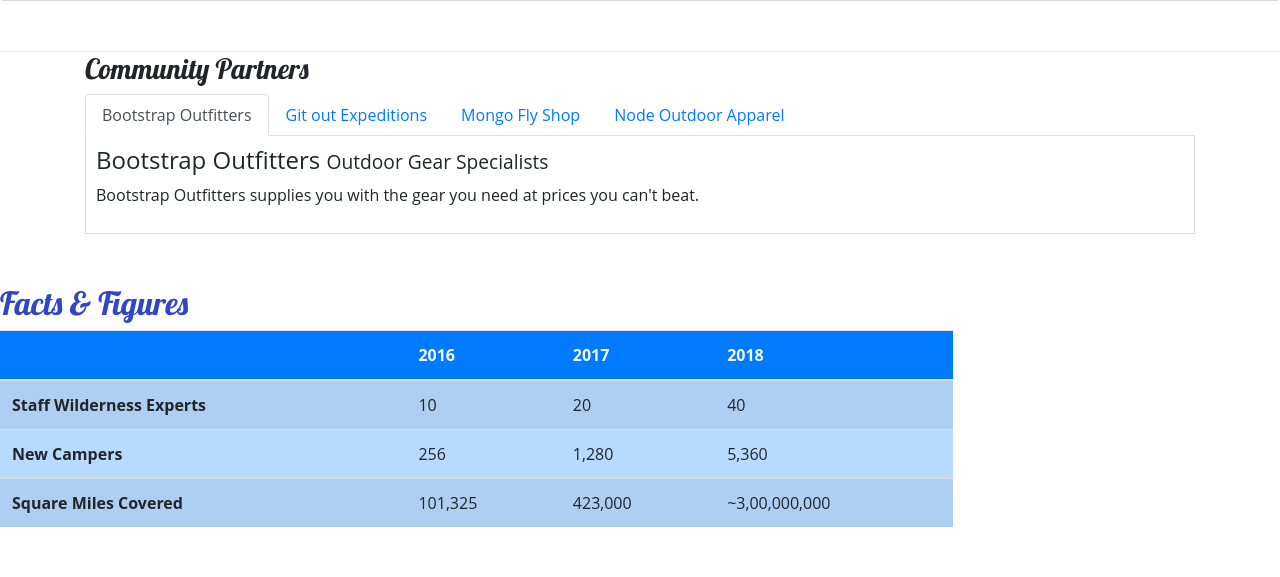
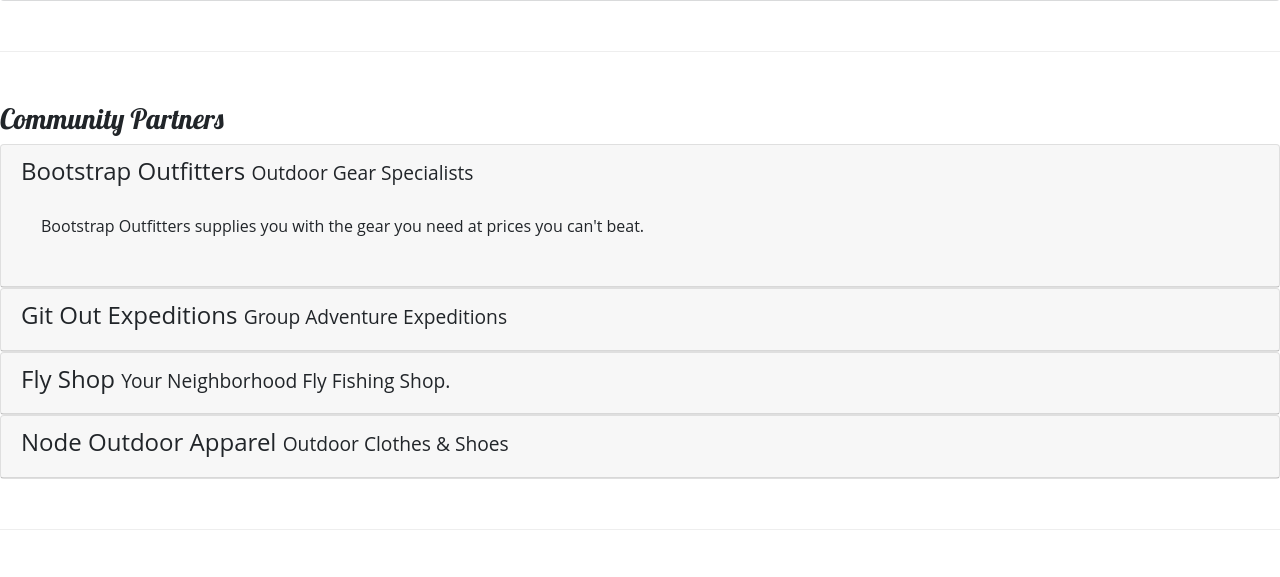
Before and after one commit to syd333/NucampProject, a website: page abcopy.html in a window 1280 px wide. Shown: the part 815-1392 px from the top of the page. Drawn offline with nearby package versions, Linux system fonts and the light colour scheme; a web font is replaced by a local one.

Commit message:
Accordion

```diff
--- a/abcopy.html
+++ b/abcopy.html
@@ -88,37 +88,73 @@
         </div>
 
 
-    <div class="container container-fluid">
-        <div class="row">
+        <div class="row row-content">
             <div class="col">
                 <h3>Community Partners</h3>
-                <ul class="nav nav-tabs">
-                    <li class="nav-item"><a class="nav-link active" href="#bootstrap" role="tab" data-toggle="tab"> Bootstrap Outfitters</a></li>
-                    <li class="nav-item"><a class="nav-link" href="#git" role="tab" data-toggle="tab">Git out Expeditions</a></li>
-                    <li class="nav-item"><a class="nav-link" href="#mongo" role="tab" data-toggle="tab">Mongo Fly Shop</a></li>
-                    <li class="nav-item"><a class="nav-link" href="#node" role="tab" data-toggle="tab">Node Outdoor Apparel</a></li>
-                </ul>
-            <div class="tab-content">
-                <div role="tabpanel" class="tab-pane fade show active" id="bootstrap">
-                    <h4>Bootstrap Outfitters <small>Outdoor Gear Specialists</small></h4>
-                    <p class="d-none d-sm-block">Bootstrap Outfitters supplies you with the gear you need at prices you can't beat.</p>
+            <div id="accordion">
+                <div class="card">
+                    <div role="tab" class="card-header">
+                        <h4>
+                            <a data-toggle="collapse" data-target="#bootstrap">
+                                Bootstrap Outfitters <small>Outdoor Gear Specialists</small>
+                            </a>
+                        </h4>
+                            <div class="collapse show" id="bootstrap" data-parent="#accordion">
+                                <div class="card-body">
+                                    <p class="d-none d-sm-block">Bootstrap Outfitters supplies you with the gear you need at prices
+                                        you can't beat.</p>
+                                </div>
+                            </div>
+                    </div>
+                 </div>
+                <div class="card">
+                    <div role="tab" class="card-header">
+                        <h4>
+                            <a class="collapsed" data-toggle="collapse" data-target="#git">
+                                Git Out Expeditions <small>Group Adventure Expeditions</small>
+                            </a>
+                        </h4>
+                            <div class="collapse" id="git" data-parent="#accordion">
+                                <div class="card-body">
+                                    <p class="d-none d-sm-block">Join Git Out Expeditions to explore new horizons with a group
+                                        of other adventurers!</p>
+                                </div>
+                            </div>
+                    </div>
                 </div>
-                <div role="tabpanel" class="tab-pane fade" id="git">
-                    <h4>Git Out Expeditions <small>Group Adventure Expeditions</small></h4>
-                    <p class="d-none d-sm-block">Join Git Out Expeditions to explore new horizons with a group of other adventurers!</p>
+                <div class="card">
+                    <div role="tab" class="card-header">
+                        <h4>
+                            <a class="collapsed" data-toggle="collapse" data-target="#mongo">
+                                Fly Shop <small>Your Neighborhood Fly Fishing Shop.</small>
+                            </a>
+                        </h4>
+                            <div class="collapse" id="mongo" data-parent="#accordion">
+                                <div class="card-body">
+                                    <p class="d-none d-sm-block">Need a new fishing pole, a tacklebox, or flies of all kinds?
+                                        Stop by Mongo Fly Shop.</p>
+                                </div>
+                            </div>
+                    </div>
                 </div>
-                <div role="tabpanel" class="tab-pane fade" id="mongo">
-                    <h4>Mongo Fly Shop <small>Your Neighborhood Fly Fishing Shop.</small></h4>
-                    <p class="d-none d-sm-block">Need a new fishing pole, a tacklebox, or flies of all kinds? Stop by Mongo Fly Shop.</p>
-                </div>
-                <div role="tabpanel" class="tab-pane fade" id="node">
-                    <h4>Node Outdoor Apparel <small>Outdoor Clothes & Shoes</small></h4>
-                    <p class="d-none d-sm-block">From polar fleeces to swimsuits, hiking boots to waders, a visit to Node will be sure to get you covered.</p>
+                <div class="card">
+                    <div role="tab" class="card-header">
+                        <h4>
+                            <a class="collapsed" data-toggle="collapse" data-target="#node">
+                                Node Outdoor Apparel <small>Outdoor Clothes & Shoes</small>
+                            </a>
+                        </h4>
+                            <div class="collapse" id="node" data-parent="#accordion">
+                                <div class="card-body">
+                                    <p class="d-none d-sm-block">From polar fleeces to swimsuits, hiking boots to waders, a visit to Node will
+                                        be sure to get you covered.</p>
+                                </div>
+                            </div>
+                    </div>
                 </div>
             </div>
         </div>
     </div>
-</div>
     <div class="row row-content">
         <div class="col-sm-9">
             <h2>Facts &amp; Figures</h2>
--- a/css/styles.css
+++ b/css/styles.css
@@ -35,9 +35,3 @@ header h2 {
 .navbar {
     background-color: #901CAD;
 }
-
-.tab-content {
-    border: 1px solid #DDD;
-    border-top: none;
-    padding: 10px;
-}
```
